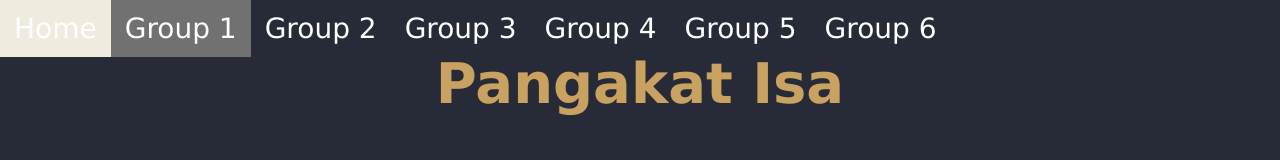
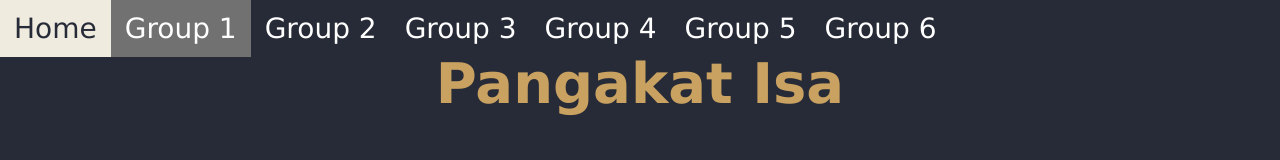
Before and after one commit to Kokopie100/BangkalAgoncillo10Webpage, a plain HTML site: page Group1.html in a window 1280 px wide. Shown: the top 160 px of the page. Drawn offline with Linux system fonts and the light colour scheme.

Commit message:
Update Group1.html

```diff
--- a/Group1.html
+++ b/Group1.html
@@ -10,7 +10,7 @@
 <body>
 
 <ul>
-  <li><a class="active" href="index.html">Home</a></li>
+  <li><a class="always" href="index.html">Home</a></li>
   <li><a class="active" href="Group1.html">Group 1</a></li>
   <li><a href="Group2.html">Group 2 </a></li>
   <li><a href="Group3.html">Group 3</a></li>
```
